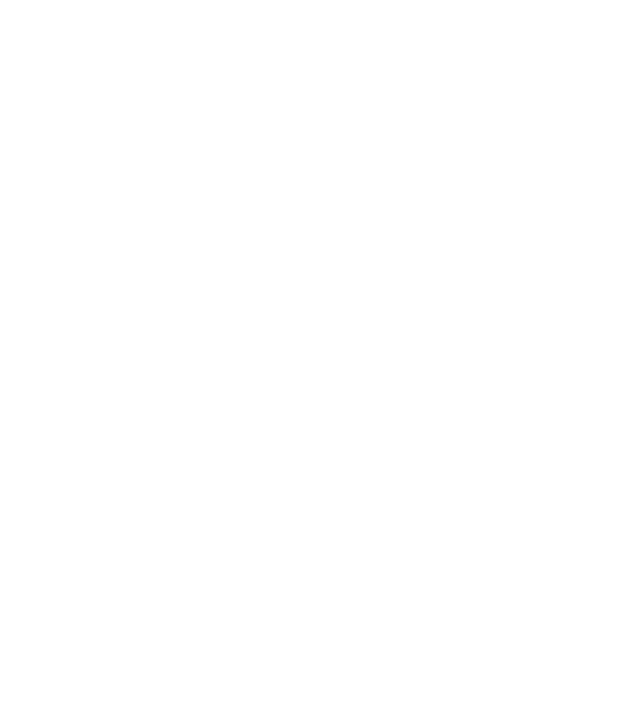
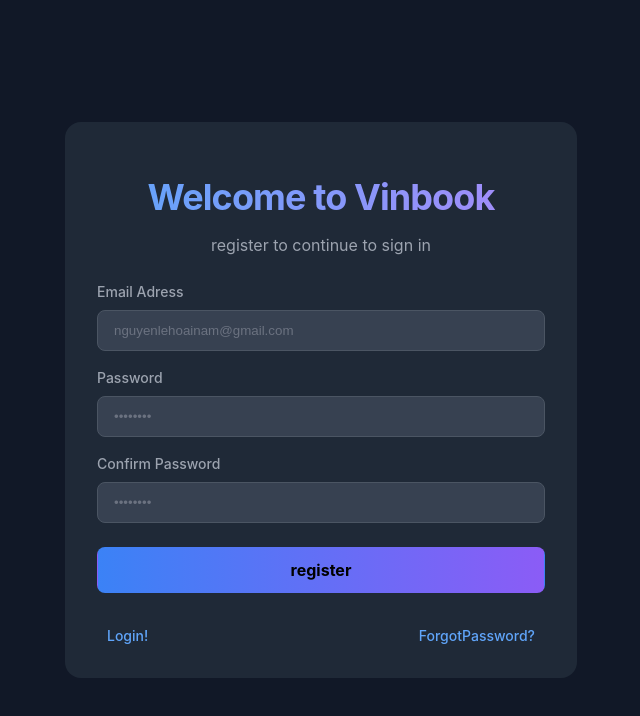
Before and after one commit to nguyenlehoainam/Social-Media-Website-FE, a React (Vite) app in the folder Social-Media-Website-FE/: page /register in a window 1280 px wide. Before the commit this address had no page. Shown: the top 716 px of the page, without its empty margins (319-959 px from the left). Built offline with nearby package versions, Linux system fonts and the light colour scheme.

Commit message:
✨ feat: add registerpage

```diff
--- a/Social-Media-Website-FE/src/App.jsx
+++ b/Social-Media-Website-FE/src/App.jsx
@@ -3,6 +3,7 @@
 import "./App.scss";
 import { useRoutes } from "react-router-dom";
 import ForgotPasswordPage from "./pages/ForgotPasswordPage/ForgotPasswordPage";
+import RegisterPage from "./pages/RegisterPage/RegisterPage";
 
 const App = () => {
   const elements = useRoutes([
@@ -14,6 +15,10 @@
       path: "/forgot-password",
       element: <ForgotPasswordPage />,
     },
+    {
+      path: "/register",
+      element: <RegisterPage />,
+    },
   ]);
   return <>{elements}</>;
 };
--- a/Social-Media-Website-FE/src/pages/LoginPage/LoginPage.jsx
+++ b/Social-Media-Website-FE/src/pages/LoginPage/LoginPage.jsx
@@ -44,7 +44,7 @@
           </form>
 
           <p className="footer-text">
-            <a href="#">Register!</a>
+            <a href="/register">Register!</a>
             <a href="/forgot-password">Forgot password?</a>
           </p>
         </div>
--- a/Social-Media-Website-FE/src/pages/LoginPage/LoginPage.scss
+++ b/Social-Media-Website-FE/src/pages/LoginPage/LoginPage.scss
@@ -32,7 +32,7 @@
   background-color: $bg-card;
   border-radius: 1rem;
   box-shadow: 0 25px 50px -12px rgba(0, 0, 0, 0.25);
-  transition: transform 0.3s ease-in-out;
+  transition: all 0.3s ease-in-out;
 
   &:hover {
     transform: scale(1.03);
@@ -60,9 +60,8 @@
 }
 
 .login-form {
-  display: flex;
-  flex-direction: column;
-  gap: 1.5rem;
+  display: block;
+  gap: 1rem;
 }
 
 .input-group {
@@ -71,7 +70,7 @@
     font-size: 0.875rem;
     font-weight: 500;
     color: $text-secondary;
-    margin-bottom: 0.5rem;
+    // margin-bottom: 0.5rem;
     align-items: left;
   }
 
--- /dev/null
+++ b/Social-Media-Website-FE/src/pages/RegisterPage/RegisterPage.jsx
@@ -0,0 +1,57 @@
+import React from "react";
+import "./RegisterPage.scss";
+
+function RegisterPage() {
+  return (
+    <div className="register-page">
+      <div className="register-page-container">
+        <div className="register-card">
+          <h1 className="register-header">Welcome to Vinbook</h1>
+          <p className="register-text">register to continue to sign in</p>
+          <div className="input-group">
+            <div className="email-form">
+              <label className="input-label" htmlFor="email">
+                Email Adress{" "}
+              </label>
+              <input
+                type="email"
+                name="email"
+                required
+                placeholder="nguyenlehoainam@gmail.com"
+              />
+            </div>
+            <div className="password-form">
+              <label className="input-label" htmlFor="password">
+                Password
+              </label>
+              <input
+                type="password"
+                name="password"
+                required
+                placeholder="••••••••"
+              />
+            </div>
+            <div className="confirm-password-form">
+              <label className="input-label" htmlFor="confirm-password">
+                Confirm Password
+              </label>
+              <input
+                type="password"
+                name="confirm-password"
+                required
+                placeholder="••••••••"
+              />
+            </div>
+          </div>
+          <button className="register-btn">register</button>
+          <div className="footer-text">
+            <a href="/">Login!</a>
+            <a href="/forgot-password">ForgotPassword?</a>
+          </div>
+        </div>
+      </div>
+    </div>
+  );
+}
+
+export default RegisterPage;
--- /dev/null
+++ b/Social-Media-Website-FE/src/pages/RegisterPage/RegisterPage.scss
@@ -0,0 +1,78 @@
+$bg-dark: #111827;
+$bg-card: #1f2937;
+$bg-input: #374151;
+$border-color: #4b5563;
+$text-primary: #ffffff;
+$text-secondary: #9ca3af;
+$blue: #60a5fa;
+$purple: #a78bfa;
+$blue-dark: #3b82f6;
+$purple-dark: #8b5cf6;
+
+.register-page {
+  margin: 0;
+  padding: 0;
+  width: 100vw;
+  height: 100vh;
+}
+.register-page-container {
+  display: flex;
+  align-items: center;
+  justify-content: center;
+  min-height: 100vh;
+  background-color: $bg-dark;
+  color: $text-primary;
+  font-family: "Inter", sans-serif;
+}
+.register-card {
+  width: 100%;
+  max-width: 28rem;
+  padding: 2rem;
+  background-color: $bg-card;
+  border-radius: 1rem;
+  transition: all 0.36s ease-in-out;
+
+  &:hover {
+    transform: scale(1.03);
+  }
+}
+.register-header {
+  align-items: center;
+  font-size: 2.25rem;
+  font-weight: 700;
+  letter-spacing: -0.025em;
+  background: linear-gradient(to right, $blue, $purple);
+  background-clip: text;
+  color: transparent;
+}
+.register-text {
+  margin-top: -0.5rem;
+  color: $text-secondary;
+  text-align: center;
+}
+.input-group {
+  display: flex;
+  flex-direction: column;
+  gap: 1rem;
+  margin-top: 1.5rem;
+  margin-bottom: 1.5rem;
+}
+.input-label {
+  margin-bottom: 0.5rem;
+}
+.register-btn {
+  width: 100%;
+  padding: 0.75rem;
+  background: linear-gradient(to right, $blue-dark, $purple-dark);
+  cursor: pointer;
+  transition: all 0.36s ease-in-out;
+  font-weight: bold;
+  &:hover {
+    filter: brightness(1.1);
+    translate: 0 -0.2rem;
+  }
+  &:focus {
+    outline: none;
+    box-shadow: 0 0 0 4px rgba($purple, 0.4);
+  }
+}
```
